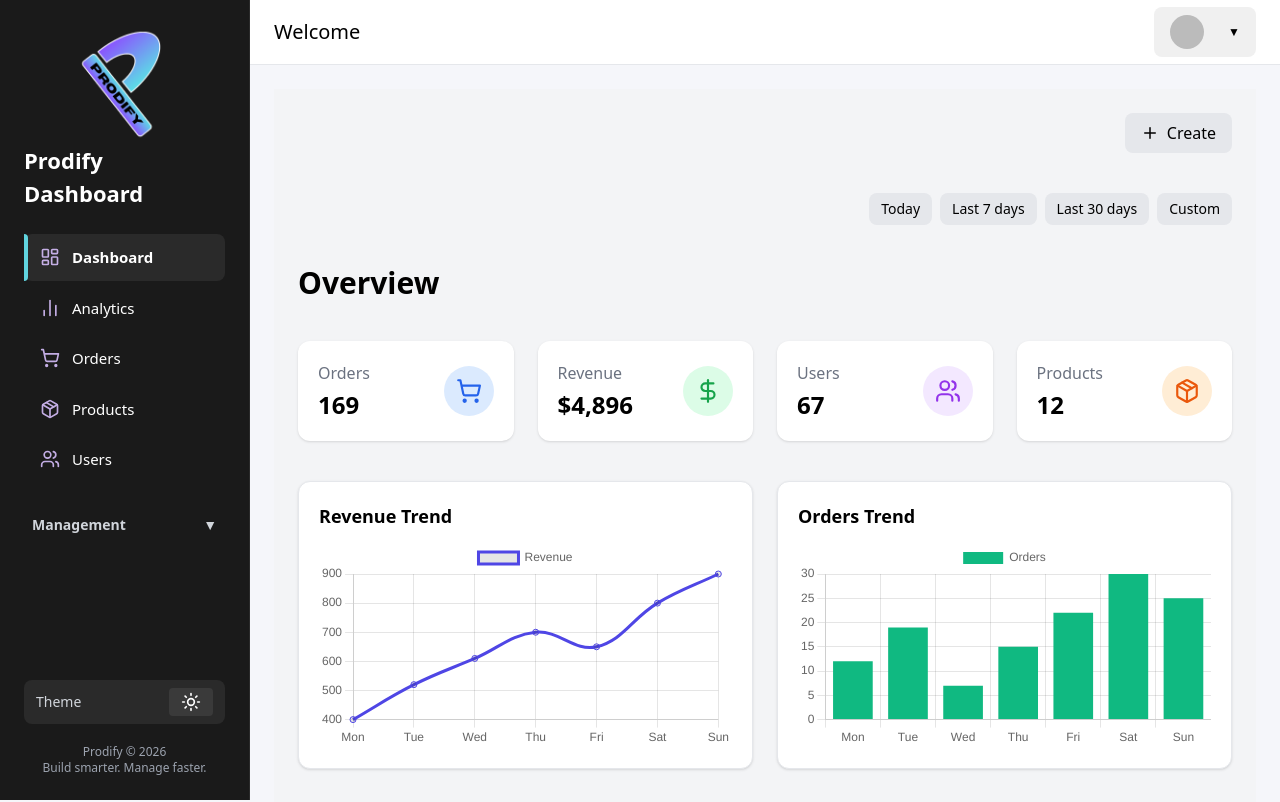
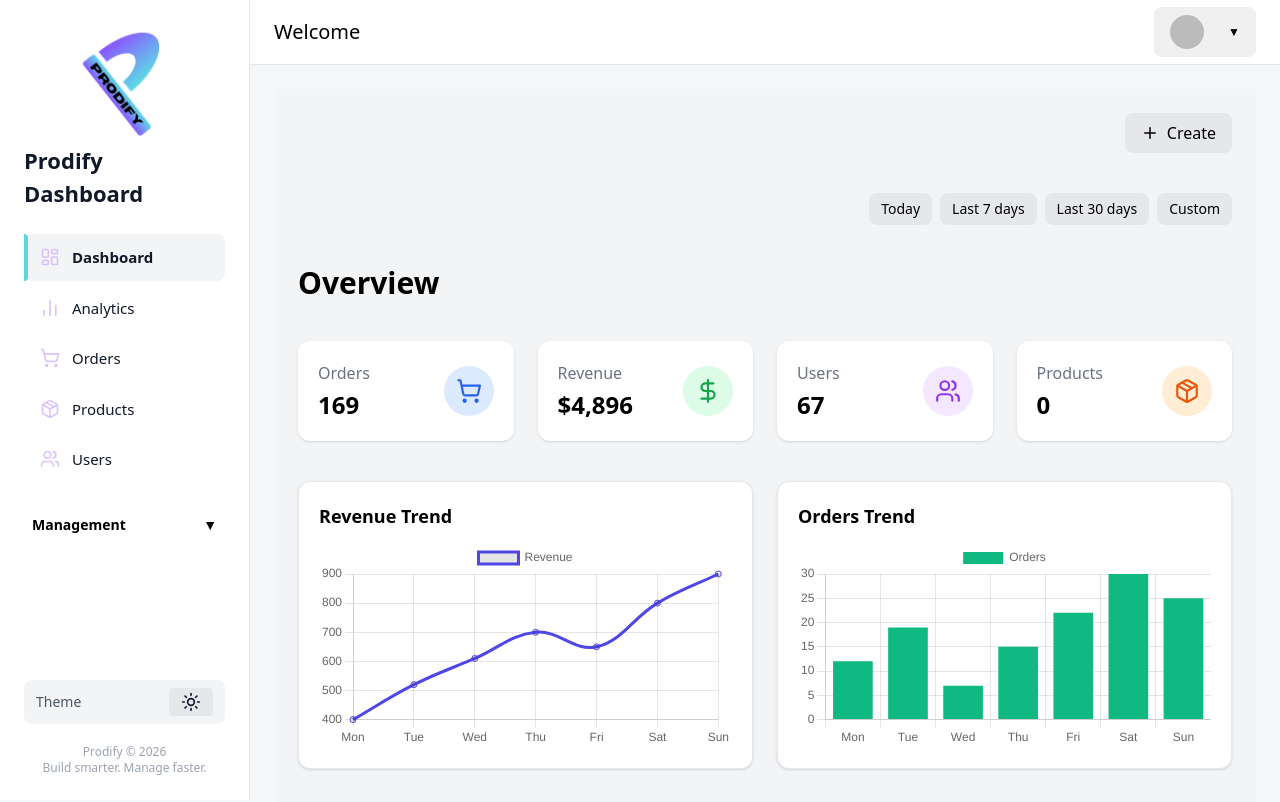
Before and after one commit to crhaxx/admin-dashboard, a React (Vite) app: page / in a window 1280 px wide. Shown: the top 802 px of the page. Built offline with nearby package versions, Linux system fonts and the light colour scheme; no server answers; the database is empty; sample sign-in values are in the browser's storage.

Commit message:
Improved design & Added toast notification

```diff
--- a/package.json
+++ b/package.json
@@ -17,6 +17,7 @@
     "lucide-react": "^0.577.0",
     "react": "^19.2.0",
     "react-dom": "^19.2.0",
+    "react-hot-toast": "^2.6.0",
     "react-router-dom": "^7.13.1"
   },
   "devDependencies": {
--- a/src/App.tsx
+++ b/src/App.tsx
@@ -4,8 +4,7 @@ import { BrowserRouter } from 'react-router-dom';
 function App() {
 
   return (
-    <BrowserRouter>
-    </BrowserRouter>
+      <BrowserRouter />
   );
 }
 
--- a/src/layout/DashboardLayout.tsx
+++ b/src/layout/DashboardLayout.tsx
@@ -41,13 +41,22 @@ export default function DashboardLayout() {
     <div className="flex min-h-screen bg-[#f5f6fa] dark:bg-[#0a0a0a] transition-colors duration-300">
 
       {/* Sidebar */}
-      <aside className="fixed left-0 top-0 h-screen w-[250px] bg-[#1a1a1a] dark:bg-[#242424] text-white flex flex-col border-r border-[#2a2a2a] dark:border-[#222] p-6">
+      <aside
+  className="
+    fixed left-0 top-0 h-screen w-[250px]
+    bg-white text-gray-900 border-r border-gray-200
+    dark:bg-[#242424] dark:text-white dark:border-[#222]
+    flex flex-col p-6
+  "
+>
+
 
   {/* Logo */}
   <div className="flex flex-col items-center mb-4">
     <img
       src="/logo/prodify-logo.png"
       alt="logo"
+      onClick={() => navigate("/")}
       className="w-[120px] h-[120px] object-cover mb-[-8px]"
     />
     <h2 className="text-[22px] font-semibold mt-2">Prodify Dashboard</h2>
@@ -67,9 +76,11 @@ export default function DashboardLayout() {
   to={item.to}
   className={({ isActive }) =>
     `relative flex items-center gap-3 px-4 py-3 rounded-lg text-[15px] transition-all
-          ${isActive
-            ? "bg-[#2a2a2a] dark:bg-[#111] font-semibold"
-            : "hover:bg-[#2a2a2a] dark:hover:bg-[#111] hover:translate-x-1"}`
+    ${
+      isActive
+        ? "bg-gray-100 dark:bg-[#111] font-semibold"
+        : "hover:bg-gray-100 dark:hover:bg-[#111] hover:translate-x-1"
+    }`
   }
 >
         {({ isActive }) => (
@@ -88,19 +99,19 @@ export default function DashboardLayout() {
   {/* Management */}
   <div className="mt-6">
     <details className="group">
-      <summary className="cursor-pointer px-2 py-2 text-sm font-semibold text-gray-300 hover:text-white transition flex items-center justify-between">
+      <summary className="cursor-pointer px-2 py-2 text-sm font-semibold text-black dark:text-gray-300 hover:text-gray-500 dark:hover:text-white  transition flex items-center justify-between">
         Management
         <span className="transition-transform group-open:rotate-180">▼</span>
       </summary>
 
       <div className="ml-3 mt-2 flex flex-col gap-2">
-        <NavLink className="text-gray-300 hover:text-white text-sm px-2 py-1 rounded transition" to="/settings">
+        <NavLink className="text-black dark:text-gray-300 hover:text-gray-500 dark:hover:text-white text-sm px-2 py-1 rounded transition" to="/settings">
           Settings
         </NavLink>
-        <NavLink className="text-gray-300 hover:text-white text-sm px-2 py-1 rounded transition" to="/billing">
+        <NavLink className="text-black dark:text-gray-300 hover:text-gray-500 dark:hover:text-white  text-sm px-2 py-1 rounded transition" to="/billing">
           Billing
         </NavLink>
-        <NavLink className="text-gray-300 hover:text-white text-sm px-2 py-1 rounded transition" to="/logs">
+        <NavLink className="text-black dark:text-gray-300 hover:text-gray-500 dark:hover:text-white  text-sm px-2 py-1 rounded transition" to="/logs">
           Logs
         </NavLink>
       </div>
@@ -110,12 +121,12 @@ export default function DashboardLayout() {
   <div className="flex-1"></div>
 
   {/* Theme Switcher */}
-  <div className="flex items-center justify-between bg-[#2a2a2a] dark:bg-[#111] px-3 py-2 rounded-lg mb-3">
-    <span className="text-sm text-gray-300">Theme</span>
+  <div className="flex items-center justify-between bg-gray-100 dark:bg-[#111] px-3 py-2 rounded-lg mb-3">
+  <span className="text-sm text-gray-600 dark:text-gray-300">Theme</span>
 
   <button
     onClick={toggleTheme}
-      className="bg-[#3a3a3a] dark:bg-[#222] px-3 py-1 rounded text-sm hover:bg-[#4a4a4a] dark:hover:bg-[#333] transition flex items-center justify-center"
+    className="bg-gray-200 dark:bg-[#222] px-3 py-1 rounded text-sm hover:bg-gray-300 dark:hover:bg-[#333] transition flex items-center justify-center"
   >
     <div className="relative w-5 h-5">
       <Sun className={`absolute w-5 h-5 transition-all ${theme === "dark" ? "opacity-0 scale-0" : "opacity-100 scale-100"}`} />
--- a/src/main.tsx
+++ b/src/main.tsx
@@ -2,12 +2,26 @@ import React from "react";
 import ReactDOM from "react-dom/client";
 import AppRoutes from "./routes/AppRoutes";
 import { AuthProvider } from "./providers/AuthProvider";
+import { Toaster } from "react-hot-toast";
+import { ProductsProvider } from "./providers/ProductsProvider";
 
 
 ReactDOM.createRoot(document.getElementById('root')!).render(
   <React.StrictMode>
     <AuthProvider>
+      <ProductsProvider>
+        <Toaster
+        position="top-right"
+        toastOptions={{
+          style: {
+            background: "#111",
+            color: "white",
+            border: "1px solid #333",
+          },
+        }}
+      />
       <AppRoutes />
+      </ProductsProvider>
     </AuthProvider>
   </React.StrictMode>,
 )
--- a/src/pages/DashboardPage.tsx
+++ b/src/pages/DashboardPage.tsx
@@ -1,4 +1,6 @@
 import { useEffect, useState } from "react";
+import { useNavigate } from "react-router-dom";
+import { useProducts } from "../providers/ProductsProvider";
 import {
   ShoppingCart,
   DollarSign,
@@ -52,6 +54,9 @@ export default function DashboardPage() {
 }, []);
 
 const [openActions, setOpenActions] = useState(false);
+const navigate = useNavigate();
+
+const { products } = useProducts();
 
 
   return (
@@ -149,7 +154,7 @@ const [openActions, setOpenActions] = useState(false);
           <div className="flex items-center justify-between">
             <div>
               <p className="text-gray-500">Products</p>
-              <h2 className="text-2xl font-bold mt-1">12</h2>
+              <h2 className="text-2xl font-bold mt-1">{products.length}</h2>
             </div>
             <div className="bg-orange-100 p-3 rounded-full">
               <Package className="text-orange-600" size={26} />
@@ -173,7 +178,7 @@ const [openActions, setOpenActions] = useState(false);
 
       {/* Quick Links */}
       <div className="grid grid-cols-1 sm:grid-cols-2 lg:grid-cols-4 gap-5">
-        <button className="flex items-center justify-between bg-white p-4 rounded-xl shadow hover:shadow-md transition border">
+        <button onClick={() => navigate("/products")} className="flex items-center justify-between bg-white p-4 rounded-xl shadow hover:shadow-md transition border">
           <div>
             <h3 className="font-semibold text-gray-800">Manage Products</h3>
             <p className="text-gray-500 text-sm">Edit, add or remove items</p>
@@ -181,7 +186,7 @@ const [openActions, setOpenActions] = useState(false);
           <Package className="text-gray-600" size={26} />
         </button>
 
-        <button className="flex items-center justify-between bg-white p-4 rounded-xl shadow hover:shadow-md transition border">
+        <button onClick={() => navigate("/orders")} className="flex items-center justify-between bg-white p-4 rounded-xl shadow hover:shadow-md transition border">
           <div>
             <h3 className="font-semibold text-gray-800">View Orders</h3>
             <p className="text-gray-500 text-sm">Track and update orders</p>
@@ -189,7 +194,7 @@ const [openActions, setOpenActions] = useState(false);
           <ShoppingCart className="text-gray-600" size={26} />
         </button>
 
-        <button className="flex items-center justify-between bg-white p-4 rounded-xl shadow hover:shadow-md transition border">
+        <button onClick={() => navigate("/users")} className="flex items-center justify-between bg-white p-4 rounded-xl shadow hover:shadow-md transition border">
           <div>
             <h3 className="font-semibold text-gray-800">User Management</h3>
             <p className="text-gray-500 text-sm">Invite or manage users</p>
@@ -197,7 +202,7 @@ const [openActions, setOpenActions] = useState(false);
           <Users className="text-gray-600" size={26} />
         </button>
 
-        <button className="flex items-center justify-between bg-white p-4 rounded-xl shadow hover:shadow-md transition border">
+        <button onClick={() => navigate("/settings")} className="flex items-center justify-between bg-white p-4 rounded-xl shadow hover:shadow-md transition border">
           <div>
             <h3 className="font-semibold text-gray-800">Settings</h3>
             <p className="text-gray-500 text-sm">System & account settings</p>
--- a/src/pages/products/ProductsPage.tsx
+++ b/src/pages/products/ProductsPage.tsx
@@ -10,6 +10,7 @@ import {
   deleteDoc,
   updateDoc,
 } from "firebase/firestore";
+import toast from "react-hot-toast";
 
 type CategoryDoc = {
   id: string;
@@ -473,7 +474,7 @@ export default function ProductsPage() {
     );
 
     if (exists) {
-      alert("Category already exists");
+  toast.error("Category already exists");
   return;
 }
 
@@ -660,7 +661,7 @@ export default function ProductsPage() {
     );
 
     if (exists) {
-      alert("Category already exists");
+  toast.error("Category already exists");
   return;
 }
 
@@ -792,7 +793,7 @@ export default function ProductsPage() {
     );
 
     if (exists) {
-      alert("Category already exists");
+  toast.error("Category already exists");
   return;
 }
 
--- /dev/null
+++ b/src/providers/ProductsProvider.tsx
@@ -0,0 +1,58 @@
+import { createContext, useContext, useEffect, useState } from "react";
+import { collection, onSnapshot } from "firebase/firestore";
+import { db } from "../firebase";
+
+type Product = {
+  id: string;
+  name: string;
+  price: number;
+  stock: number;
+  images?: string[];
+  categories?: string[];
+};
+
+type ProductsContextType = {
+  products: Product[];
+  loading: boolean;
+};
+
+const ProductsContext = createContext<ProductsContextType>({
+  products: [],
+  loading: true,
+});
+
+export function ProductsProvider({ children }: { children: React.ReactNode }) {
+  const [products, setProducts] = useState<Product[]>([]);
+  const [loading, setLoading] = useState(true);
+
+  useEffect(() => {
+    const unsub = onSnapshot(collection(db, "products"), (snapshot) => {
+      const data = snapshot.docs.map((doc) => {
+        const d = doc.data() as any;
+
+        // odstraníme id z dat, pokud tam je
+        const { id, ...rest } = d;
+
+        return {
+          id: doc.id,
+          ...rest,
+        } as Product;
+      });
+
+      setProducts(data);
+      setLoading(false);
+    });
+
+    return () => unsub();
+  }, []);
+
+  return (
+    <ProductsContext.Provider value={{ products, loading }}>
+      {children}
+    </ProductsContext.Provider>
+  );
+}
+
+export function useProducts() {
+  return useContext(ProductsContext);
+}
--- a/src/routes/ProtectedRoute.tsx
+++ b/src/routes/ProtectedRoute.tsx
@@ -11,8 +11,14 @@ export default function ProtectedRoute({ children }: ProtectedRouteProps) {
   const location = useLocation();
 
   if (loading) {
-    return <div>Loading...</div>; // or a spinner
-  }
+  return (
+    <div className="flex items-center justify-center h-screen bg-black/5 dark:bg-black/20">
+      <div className="relative w-12 h-12">
+        <div className="absolute inset-0 rounded-full border-4 border-indigo-500 border-t-transparent animate-spin"></div>
+      </div>
+    </div>
+  );
+}
 
   if (!isAuthenticated) {
     return <Navigate to="/login" replace state={{ from: location }} />;
```
Also changed, not shown: 1 other file (tests, documents, lock files or other folders). Lines whose indentation alone changed are shown as unchanged.
